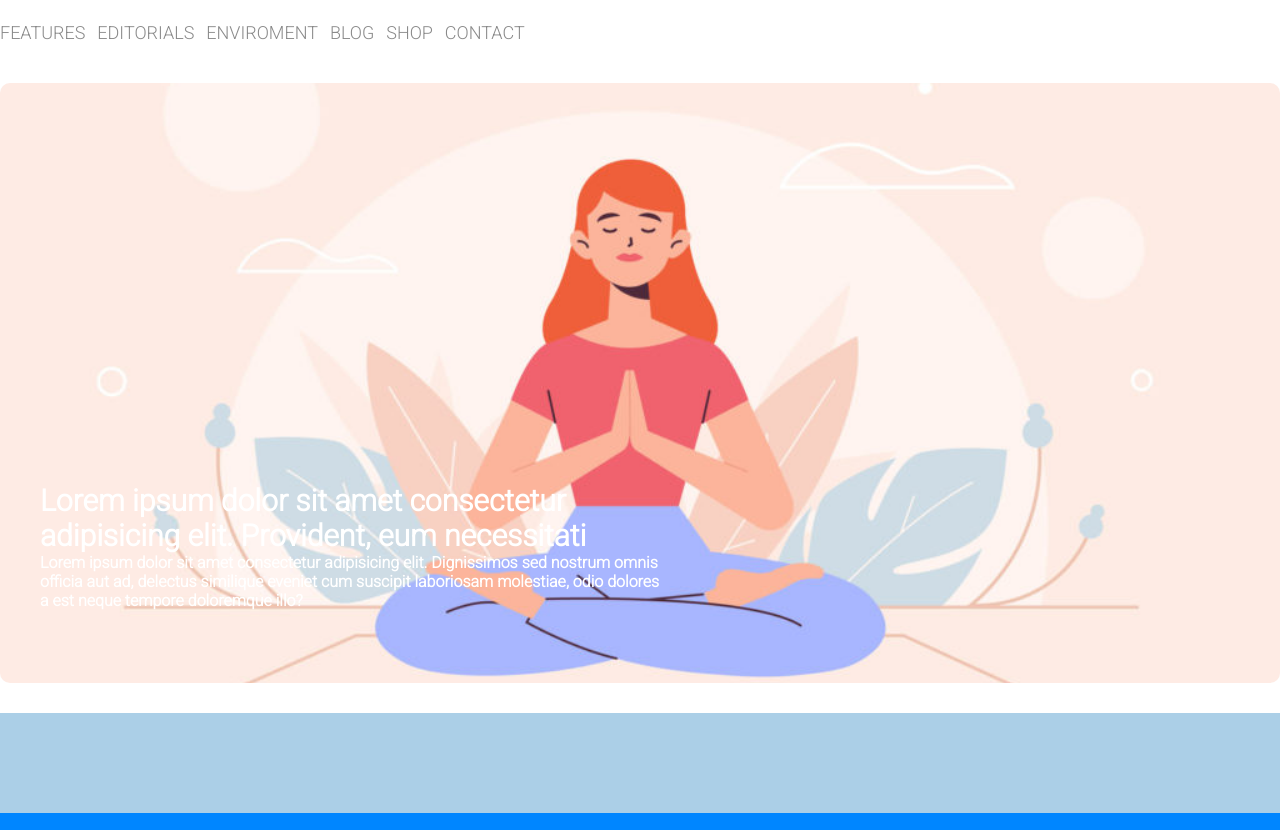
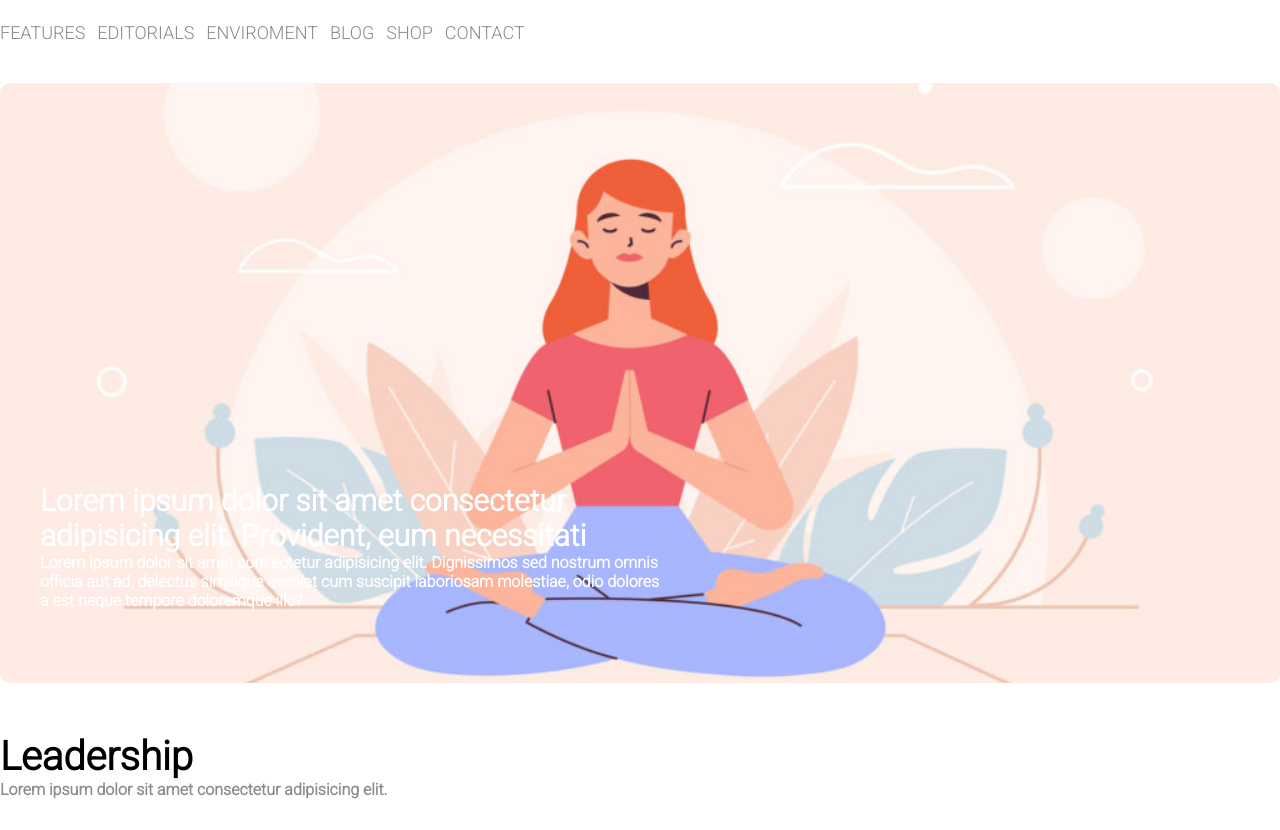
Before and after one commit to RubaCodes/htmlcss-wp, a plain HTML site: page index.html in a window 1280 px wide. Shown: the part 122-952 px from the top of the page. Drawn offline with Linux system fonts and the light colour scheme.

Commit message:
implementato header sezione float

```diff
--- a/css/style.css
+++ b/css/style.css
@@ -34,12 +34,18 @@ header{
 }
 .hero-bold-text{
     font-size:30px;
-
 }
 .header-float{
     min-height: 100px;
-    background-color: #abcfe7;
-    margin-top: 30px;
+    margin-top: 50px;
+}
+.header-float h1{
+    font-size: 40px;
+    font-weight: bolder;
+}
+.header-float p{
+    font-weight: bolder;
+    color: #8A8A8A;
 }
 
 .wrapper-float{
--- a/index.html
+++ b/index.html
@@ -44,6 +44,8 @@
 
         <section>
             <div class="header-float">
+                <h1>Leadership</h1>
+                <p>Lorem ipsum dolor sit amet consectetur adipisicing elit.</p>
             </div>
             <div class="wrapper-float clearfix">
                 <div class="left-col">Lorem, ipsum dolor sit amet consectetur adipisicing elit. Quaerat, tempora, id fugit dolorem eligendi cumque beatae impedit neque reprehenderit consectetur minus doloribus similique eveniet repellat amet incidunt? Deserunt, aspernatur quae!</div>
```
